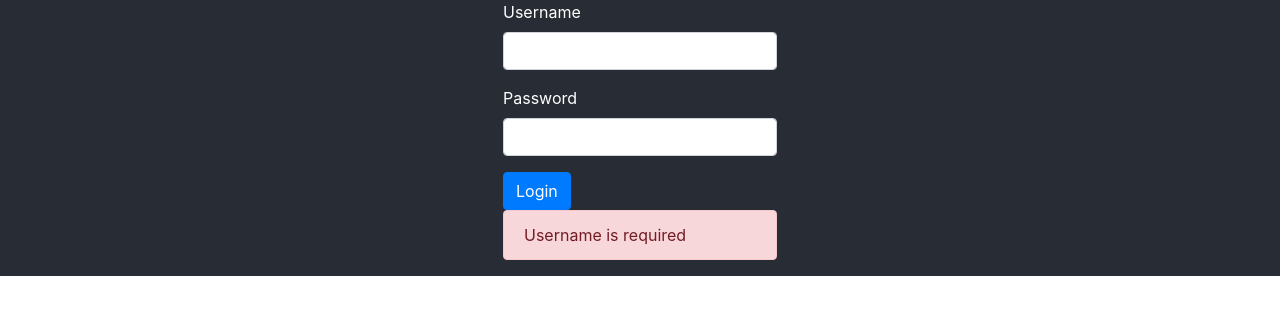
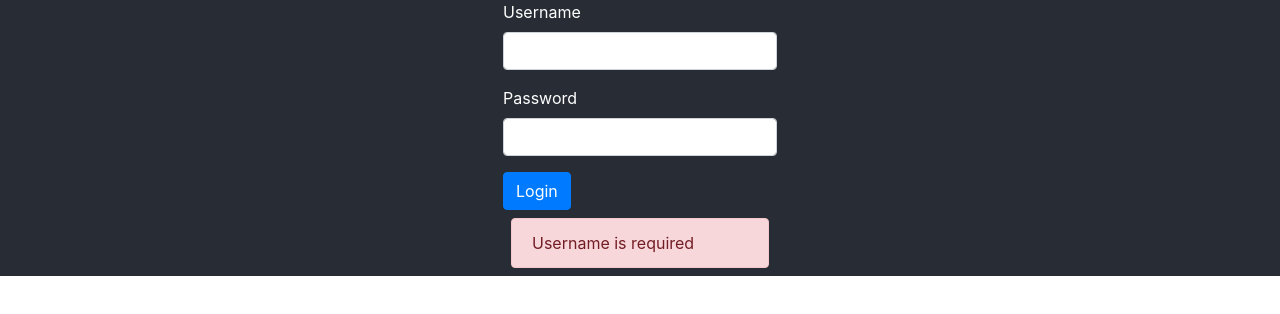
Before and after one commit to alperenozil/forms, a React (Create React App) app: page / in a window 1280 px wide. Shown: the top 314 px of the page. Built offline with nearby package versions, Linux system fonts and the light colour scheme.

Commit message:
Update forms.jsx

```diff
--- a/src/forms.jsx
+++ b/src/forms.jsx
@@ -22,7 +22,7 @@ class Forms extends Component {
                     <input id="password" type="text" className="form-control"/>
                 </div>
                 <button className="btn btn-primary">Login</button>
-                {this.username && <div className="alert alert-danger">Username is required</div>}
+                {this.username && <div className="alert alert-danger m-2">Username is required</div>}
             </form>
         </div>
         );
```
